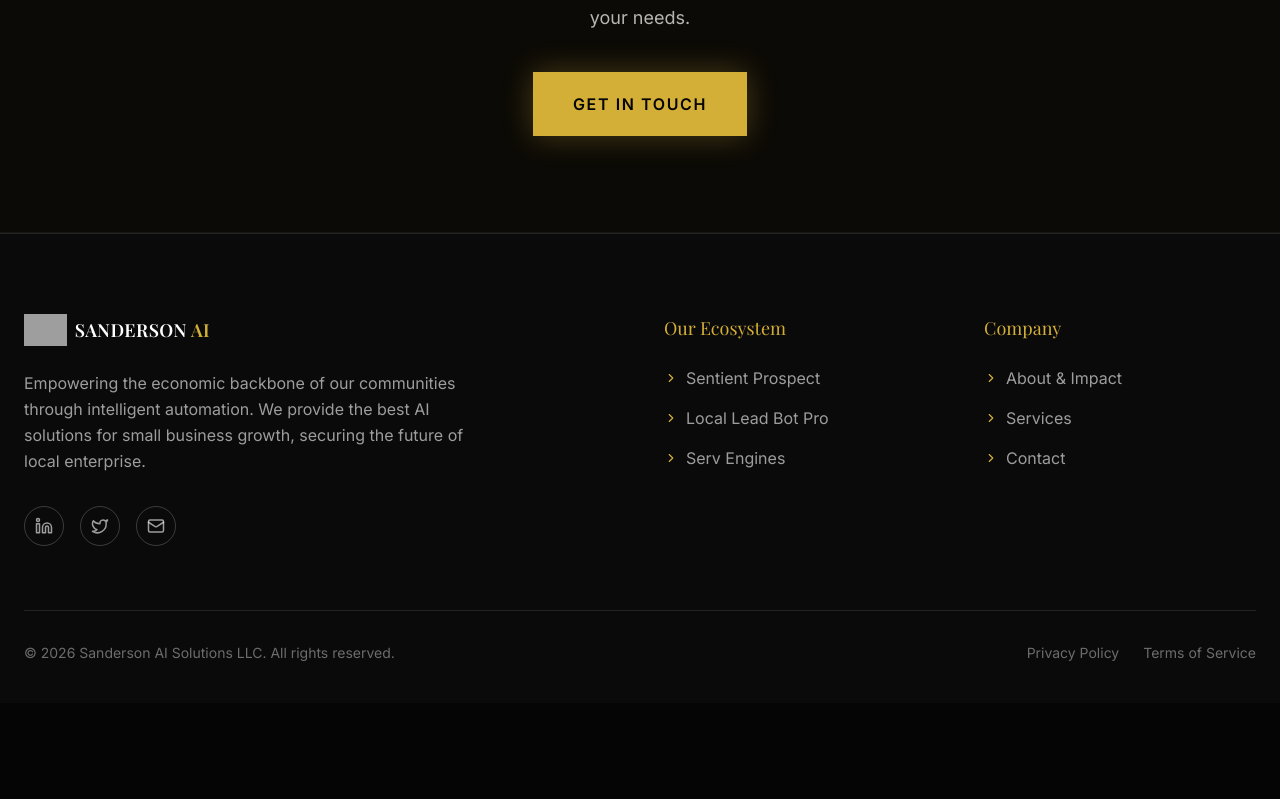
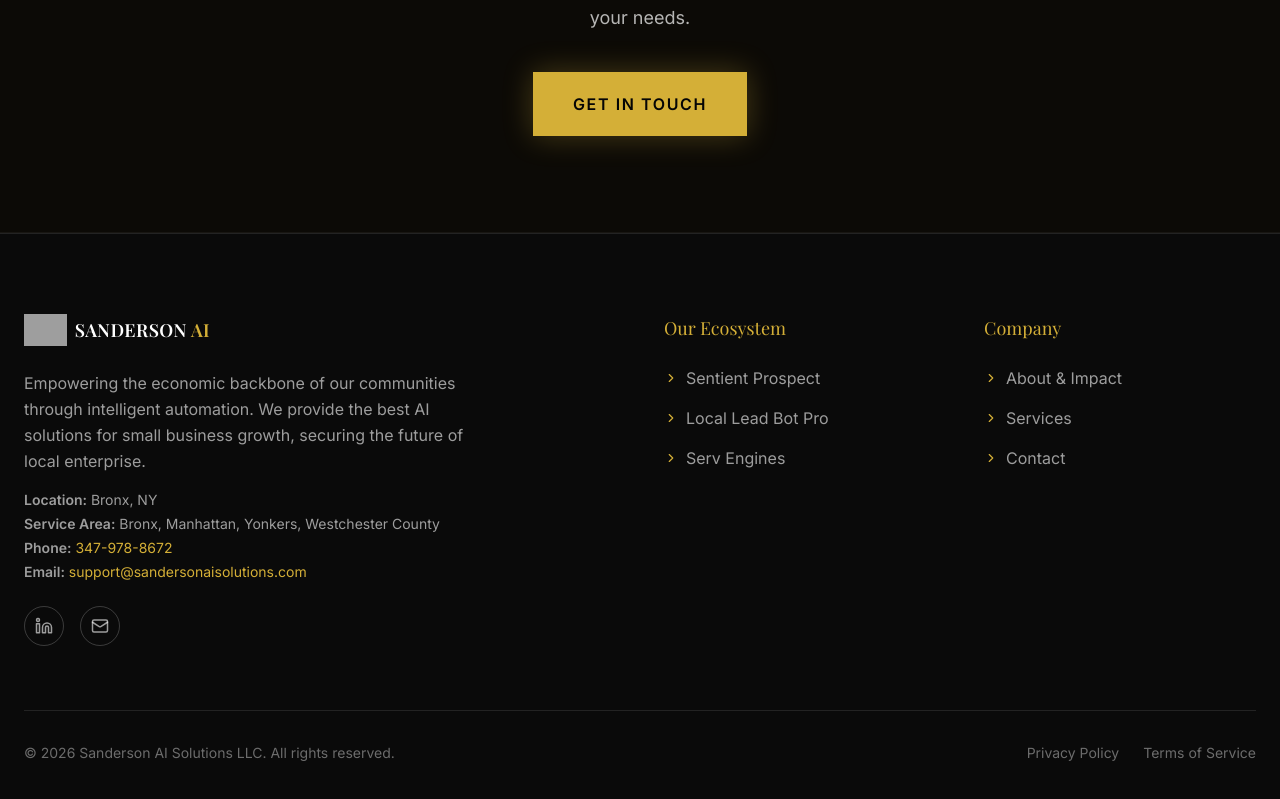
Before and after one commit to CyberSanderson/Sanderson-AI-Solutions, a React (Vite) app: page / in a window 1280 px wide. Shown: the part 2685-3484 px from the top of the page. Before the commit the page ends 3388 px from the top, so only its background shows below. Built offline with nearby package versions, Linux system fonts and the light colour scheme; grey boxes are pictures that could not be loaded; a web font is replaced by a local one.

Commit message:
made footer business friendly

```diff
--- a/src/components/Layout.tsx
+++ b/src/components/Layout.tsx
@@ -119,18 +119,21 @@ export default function Layout({ children }: { children: React.ReactNode }) {
                   SANDERSON <span className="text-gold-400">AI</span>
                 </span>
               </Link>
-              <p className="text-white/60 max-w-md leading-relaxed mb-8">
+              <p className="text-white/60 max-w-md leading-relaxed mb-4">
                 Empowering the economic backbone of our communities through intelligent automation.
                 We provide the best AI solutions for small business growth, securing the future of local enterprise.
               </p>
+              <div className="text-white/60 text-sm mb-6 space-y-1">
+                <p><strong>Location:</strong> Bronx, NY</p>
+                <p><strong>Service Area:</strong> Bronx, Manhattan, Yonkers, Westchester County</p>
+                <p><strong>Phone:</strong> <a href="tel:347-978-8672" className="text-gold-400 hover:underline">347-978-8672</a></p>
+                <p><strong>Email:</strong> <a href="mailto:support@sandersonaisolutions.com" className="text-gold-400 hover:underline">support@sandersonaisolutions.com</a></p>
+              </div>
               <div className="flex gap-4">
-                <a href="#" className="w-10 h-10 rounded-full border border-white/20 flex items-center justify-center text-white/60 hover:border-gold-400 hover:text-gold-400 transition-all">
+                <a href="https://www.linkedin.com/company/sanderson-ai-solutions-llc" target="_blank" rel="noreferrer" className="w-10 h-10 rounded-full border border-white/20 flex items-center justify-center text-white/60 hover:border-gold-400 hover:text-gold-400 transition-all">
                   <Linkedin size={18} />
                 </a>
-                <a href="#" className="w-10 h-10 rounded-full border border-white/20 flex items-center justify-center text-white/60 hover:border-gold-400 hover:text-gold-400 transition-all">
-                  <Twitter size={18} />
-                </a>
-                <a href="mailto:contact@sandersonai.com" className="w-10 h-10 rounded-full border border-white/20 flex items-center justify-center text-white/60 hover:border-gold-400 hover:text-gold-400 transition-all">
+                <a href="mailto:support@sandersonaisolutions.com" className="w-10 h-10 rounded-full border border-white/20 flex items-center justify-center text-white/60 hover:border-gold-400 hover:text-gold-400 transition-all">
                   <Mail size={18} />
                 </a>
               </div>
```
